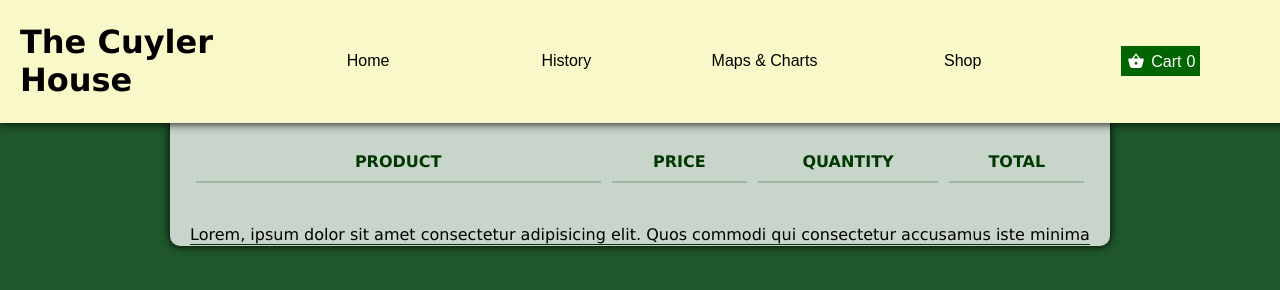
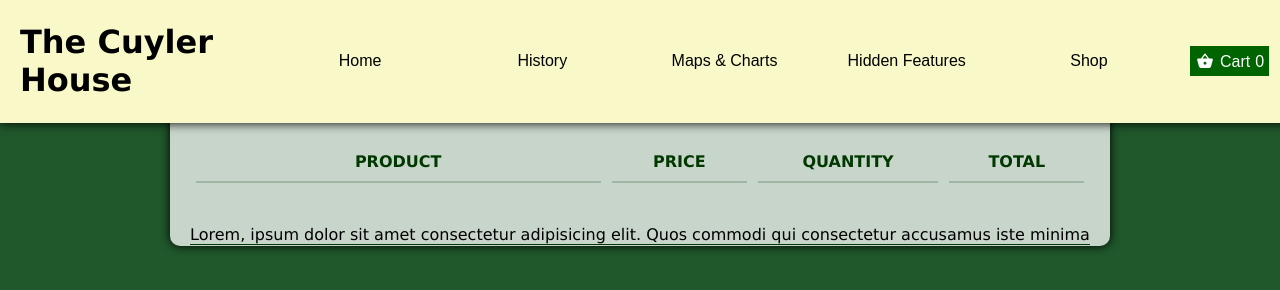
Before and after one commit to pvadala/the-Cuyler-House, a plain HTML site: page cart.html in a window 1280 px wide. Drawn offline with nearby package versions, Linux system fonts and the light colour scheme.

Commit message:
Updated the map files, and modified the code in cart.html, shop.html, and wrapper.css to accomodated the addition of the Hidden Features navigation link.

```diff
--- a/cart.html
+++ b/cart.html
@@ -24,11 +24,10 @@
                 <button class="navButton" id="homeBtn" onclick="location.href='/index.html'">Home</button>
                 <button class="navButton" id="histBtn" onclick="location.href='/history.html'">History</button>
                 <button class="navButton" id="mapBtn" onclick="location.href='/maps.html'">Maps & Charts</button>
-                <!--<button class="navButton" id="featBtn" onclick="location.href='/hidden-features.html'">Hidden
-                    Features</button>-->
-                <button class="navButton" id="storeBtn" onclick="location.href='/shop2.html'">Shop</button>
+                <button class="navButton" id="featBtn" onclick="location.href='/hidden-features.html'">Hidden
+                    Features</button>
+                <button class="navButton" id="storeBtn" onclick="location.href='/shop.html'">Shop</button>
                 <button class="navButton" id="cartBtn"><a href="cart.html"><ion-icon name="basket"></ion-icon>Cart<span>0</span></a></button>
-                <!--<button class="navButton" id="cartBtn" onclick="location.href='/cart.html'"><<ion-icon name="basket"></ion-icon>Cart<span>0</span></button>-->
             </div>
 
             <!--  Burger Menu - Shown when screen width < 900px>-->
@@ -47,8 +46,7 @@
                         Charts</button>
                     <button class="menuButton" id="featMenuBtn" onclick="location.href='/hidden-features.html'">Hidden
                         Features</button>
-                    <button class="menuButton" id="storeMenuBtn" onclick="location.href='/shop2.html'">Shop</button>
-                    <!--<button class="menuButton"><a href="cart.html"><ion-icon name="basket"></ion-icon>Cart<span>0</span></a></button>-->
+                    <button class="menuButton" id="storeMenuBtn" onclick="location.href='/shop.html'">Shop</button>
                     <button class="menuButton" id="cartBtn" onclick="location.href='/cart.html'"><ion-icon name="basket"></ion-icon> Cart  <span> 0</span></button>
 
                 </div>
@@ -56,7 +54,6 @@
             </div>
 
         </div>
-
 
         <!-- Page-specific content goes in this div-->
         <div class="container">
--- a/wrapper.css
+++ b/wrapper.css
@@ -191,7 +191,7 @@ body {
         grid-column-start: 2;
         grid-column-end: 3;
         display: inline-grid;
-        grid-template-columns: repeat(5, 1fr);
+        grid-template-columns: repeat(5, 1fr) 80px;
         margin-right: 40px;
     }
 
```
Also changed, not shown: shop.html (+2 -4 lines), shop.js (+164 -1 lines), images/Maps/Map-FreedomTrail.png (added), images/Maps/Map-Syr1852.jpg (deleted), images/Maps/Map-Syr1852.png (added), images/Maps/Map-US.jpg (deleted), images/Maps/Map-US.png (added), images/Maps/Map-freedom-trail.jpg (deleted).
